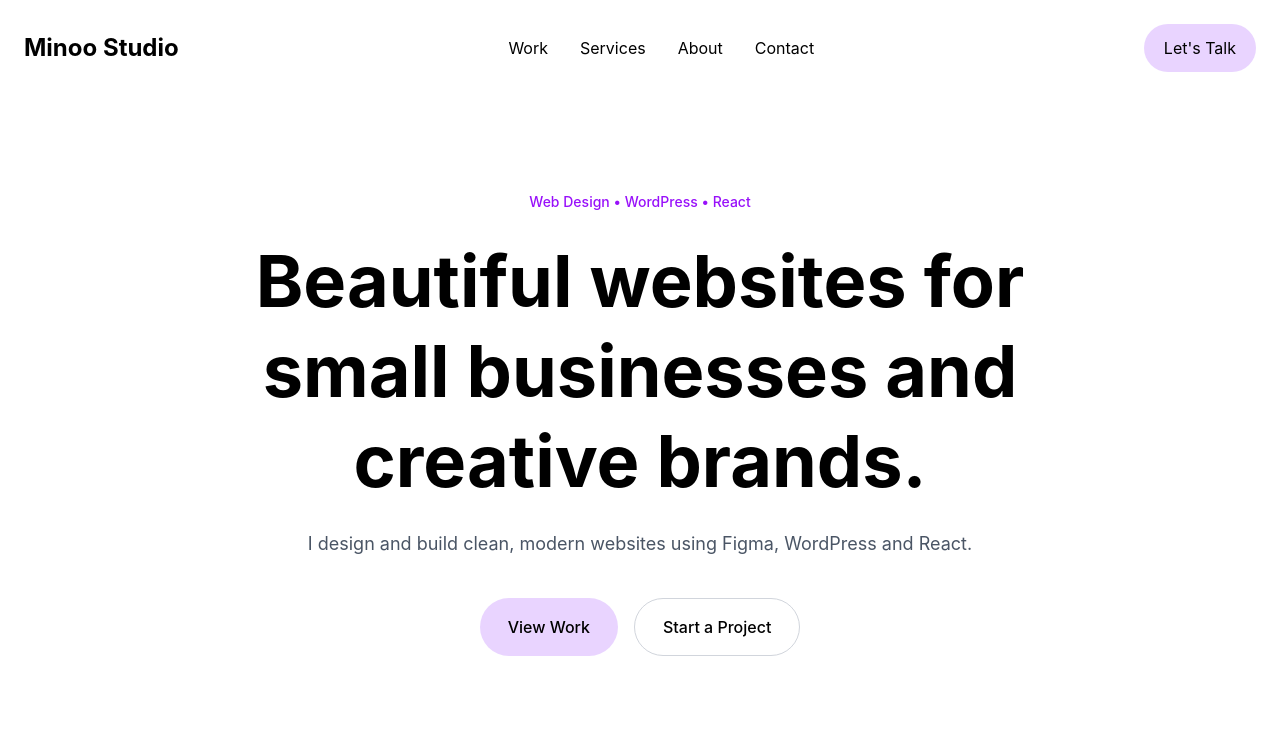
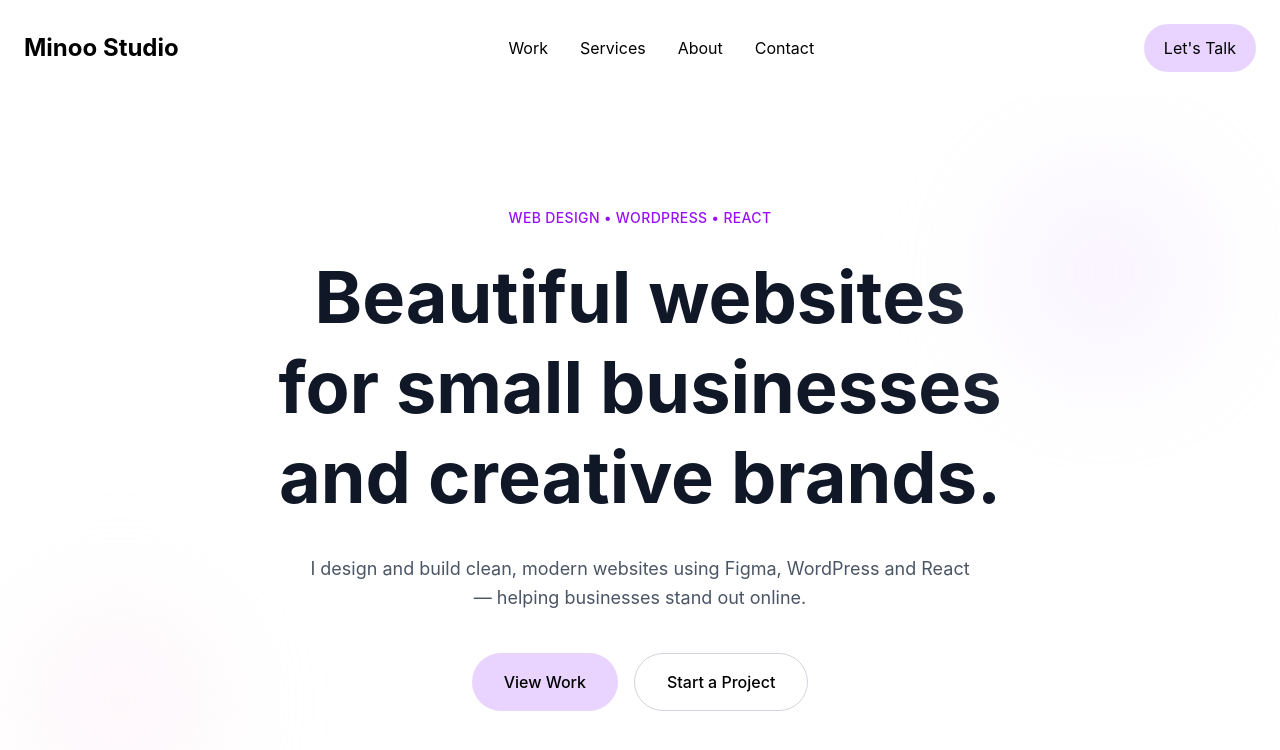
Before and after one commit to Minoo-YH/minoo-studio, a React (Vite) app: page / in a window 1280 px wide. Shown: the top 750 px of the page. Built offline with nearby package versions, Linux system fonts and the light colour scheme.

Commit message:
style: improve hero layout and visual hierarchy

```diff
--- a/src/components/Hero.jsx
+++ b/src/components/Hero.jsx
@@ -1,27 +1,35 @@
 const Hero = () => {
   return (
-    <section className="max-w-7xl mx-auto px-6 py-24 text-center">
-      <p className="mb-6 text-sm font-medium text-purple-600">
-        Web Design • WordPress • React
+    <section className="relative overflow-hidden">
+      {/* Decorative Shapes */}
+      <div className="absolute top-20 right-20 h-48 w-48 rounded-full bg-purple-100 blur-3xl opacity-60"></div>
+
+      <div className="absolute bottom-10 left-10 h-40 w-40 rounded-full bg-pink-100 blur-3xl opacity-50"></div>
+
+      {/* Hero Content */}
+      <div className="max-w-6xl mx-auto px-6 py-28 text-center">
+        <p className="mb-6 text-sm font-medium tracking-wide text-purple-600">
+          WEB DESIGN • WORDPRESS • REACT
         </p>
 
-      <h2 className="max-w-4xl mx-auto text-5xl md:text-7xl font-bold leading-tight">
+        <h1 className="max-w-3xl mx-auto text-5xl md:text-7xl font-bold leading-tight text-gray-900">
           Beautiful websites for small businesses and creative brands.
-      </h2>
+        </h1>
 
-      <p className="max-w-2xl mx-auto mt-6 text-lg text-gray-600">
+        <p className="max-w-2xl mx-auto mt-8 text-lg leading-relaxed text-gray-600">
           I design and build clean, modern websites using Figma, WordPress and
-        React.
+          React — helping businesses stand out online.
         </p>
 
         <div className="mt-10 flex flex-col sm:flex-row justify-center gap-4">
-        <button className="px-7 py-4 rounded-full bg-purple-200 font-medium">
+          <button className="rounded-full bg-purple-200 px-8 py-4 font-medium transition hover:bg-purple-300">
             View Work
           </button>
 
-        <button className="px-7 py-4 rounded-full border border-gray-300 font-medium">
+          <button className="rounded-full border border-gray-300 px-8 py-4 font-medium transition hover:bg-white">
             Start a Project
           </button>
+        </div>
       </div>
     </section>
   );
```
Lines whose indentation alone changed are shown as unchanged.
